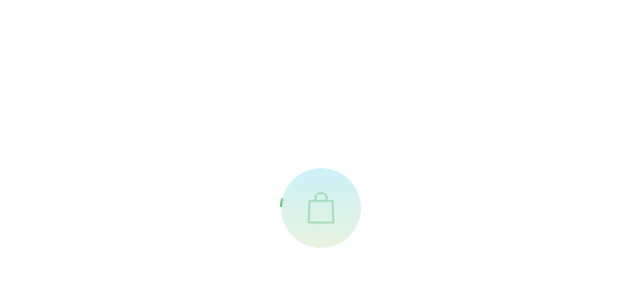
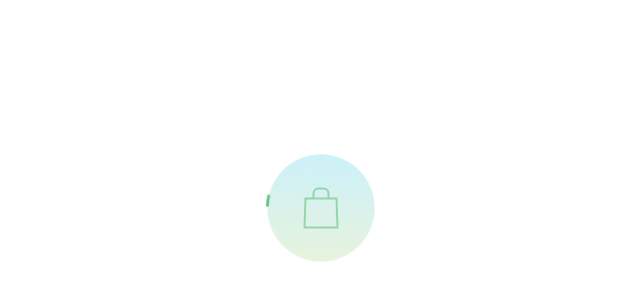
Before and after one commit to owlwatch/proampac-preloader, a plain HTML site: page index.html in a window 1280 px wide. Shown: the part 200-500 px from the top of the page, without its empty margins (319-959 px from the left). Drawn offline with Linux system fonts and the light colour scheme.

Commit message:
Increase the size of the SVG in the demo

```diff
--- a/index.html
+++ b/index.html
@@ -15,8 +15,8 @@
                 height: 100%;
             }
             svg {
-                height: 82px;
-                width: 82px;
+                height: 110px;
+                width: 110px;
             }
         </style>
     </head>
```
